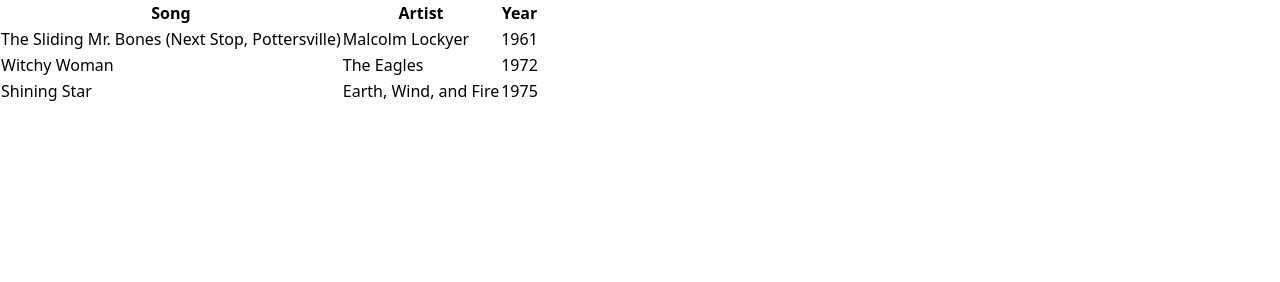
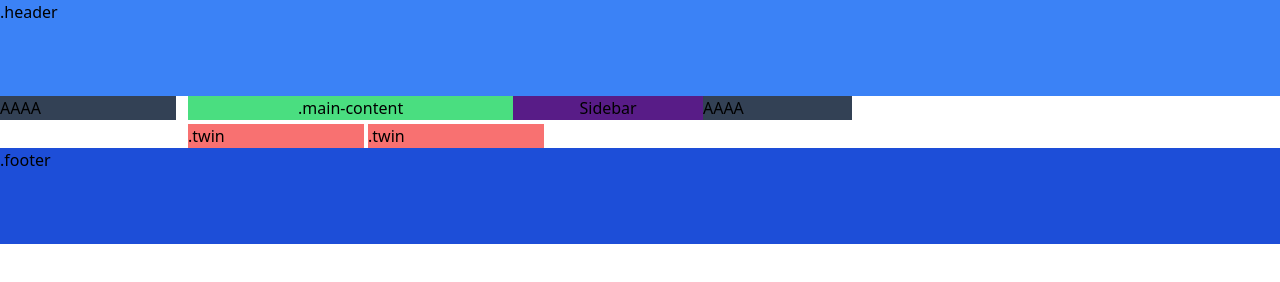
Before and after one commit to abilioepalanga/Sidebar-Menu, a website: page TailwindCss/grid.html in a window 1280 px wide. Drawn offline with Linux system fonts and the light colour scheme.

Commit message:
Grid New test

```diff
--- a/TailwindCss/grid.html
+++ b/TailwindCss/grid.html
@@ -7,31 +7,21 @@
         <title>Grid</title>
     </head>
     <body>
-        <table class="table-auto">
-            <thead>
-                <tr>
-                    <th>Song</th>
-                    <th>Artist</th>
-                    <th>Year</th>
-                </tr>
-            </thead>
-            <tbody>
-                <tr>
-                    <td>The Sliding Mr. Bones (Next Stop, Pottersville)</td>
-                    <td>Malcolm Lockyer</td>
-                    <td>1961</td>
-                </tr>
-                <tr>
-                    <td>Witchy Woman</td>
-                    <td>The Eagles</td>
-                    <td>1972</td>
-                </tr>
-                <tr>
-                    <td>Shining Star</td>
-                    <td>Earth, Wind, and Fire</td>
-                    <td>1975</td>
-                </tr>
-            </tbody>
-        </table>
+        <div class="">
+            <header class="bg-blue-500 h-24 ">.header</header>
+            <main class="grid  grid-cols-3 gap-1">
+                <div class="w-44 bg-slate-700"> AAAA</div>
+                <section class=" flex max-w-[608px] ">
+                     <div class="bg-green-400 w-96 text-center -ml-60">.main-content</div>
+                     <div class="bg-purple-900 w-56 text-center">Sidebar</div>
+                          <div class="w-44 bg-slate-700"> AAAA</div>
+                </section>
+                <section class="flex col-start-2 -ml-60 gap-1">
+                    <div class="bg-red-400 w-44 col-start-2">.twin</div>
+                     <div class="bg-red-400 w-44 col-start-2">.twin</div>
+                </section>
+
+            </main>
+            <footer class="bg-blue-700 h-24 col-span-4">.footer</footer>
     </body>
 </html>
```
Also changed, not shown: TailwindCss/tailwind.css.
